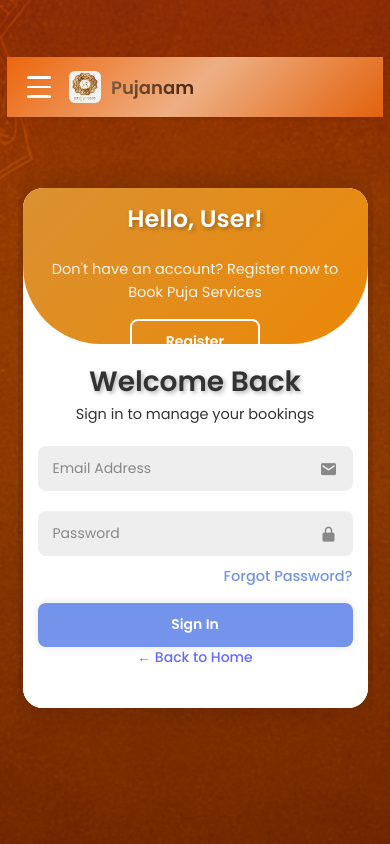
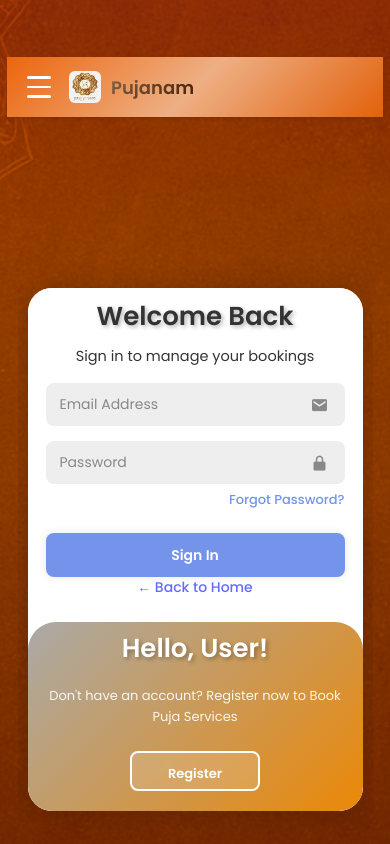
Before and after one commit to bhushan0919/Pujanam-Frontend, a React (Vite) app: page /user/login in a window 390 px wide. Shown: the top 844 px of the page. Built offline with nearby package versions, Linux system fonts and the light colour scheme; no server answers.

Commit message:
Responsive css added

```diff
--- a/src/styles/UserAuth.css
+++ b/src/styles/UserAuth.css
@@ -1,4 +1,4 @@
-/* ===== UserAuth.css - Combined Toggle Style ===== */
+/* ===== UserAuth.css - Fully Responsive Toggle Style ===== */
 @import url("https://fonts.googleapis.com/css2?family=Poppins:wght@400;500;600&display=swap");
 
 * {
@@ -15,7 +15,6 @@
   min-height: 100vh;
   min-height: 100dvh;
   padding: 80px 20px 20px;
-
   overflow-y: auto;
   overflow-x: hidden;
 }
@@ -243,7 +242,7 @@ form {
   left: -250%;
   width: 300%;
   height: 100%;
-  background: linear-gradient(135deg,#aaaaa7 0%, #eb8807 100%);
+  background: linear-gradient(135deg, #aaaaa7 0%, #eb8807 100%);
   border-radius: 150px;
   z-index: 2;
   transition: 1.8s ease-in-out;
@@ -328,9 +327,7 @@ form {
   to { transform: rotate(360deg); }
 }
 
-/* Responsive Design */
-
-/* Tablet Landscape */
+/* Base Responsive Adjustments */
 @media screen and (max-width: 900px) {
   .auth-container {
     width: 700px;
@@ -339,21 +336,8 @@ form {
     min-height: auto;
     max-height: 600px;
   }
-
-  .form-box {
-    padding: 30px;
-  }
-
-  .toggle-panel {
-    padding: 30px;
-  }
-
-  .toggle-panel h1 {
-    font-size: 30px;
-  }
 }
 
-/* Medium Tablet (≤ 750px) */
 @media screen and (max-width: 750px) {
   .auth-page {
     padding: 70px 15px 15px;
@@ -368,29 +352,13 @@ form {
     max-height: none;
     border-radius: 20px;
   }
-
-  .form-box {
-    padding: 25px;
-  }
-
-  .toggle-panel {
-    padding: 25px;
-  }
-
-  .toggle-panel h1 {
-    font-size: 28px;
-  }
-
-  .auth-container h1 {
-    font-size: 30px;
-  }
 }
 
-/* Mobile Styles */
+/* ===== FULLY REWRITTEN MOBILE STYLES ===== */
 @media screen and (max-width: 650px) {
   .auth-page {
-    padding: 60px 10px 10px;
-    align-items: flex-start;
+    padding: 20px 12px;
+    align-items: center;
     min-height: 100vh;
     min-height: 100dvh;
   }
@@ -398,116 +366,214 @@ form {
   .auth-container {
     width: 100%;
     max-width: 100%;
+    min-height: 560px;
     height: auto;
-    min-height: 580px;
     aspect-ratio: auto;
     max-height: none;
-    margin: 10px;
-    border-radius: 20px;
+    margin: 0;
+    border-radius: 28px;
+    /* No fixed height, let content determine */
+  }
+
+  /* Reset container active state for proper stacking */
+  .auth-container.active {
+    min-height: 600px;
+  }
+
+  /* Form Boxes - Stack Vertically */
+  .form-box {
+    position: relative;
+    width: 100%;
+    height: auto;
+    min-height: auto;
+    padding: 32px 24px;
+    right: 0 !important;
+    bottom: auto;
+    transition: none;
+    visibility: visible !important;
+    overflow-y: visible;
+  }
+
+  /* Hide register form by default, show only login */
+  .form-box.register {
+    display: none;
+  }
+
+  /* When active, hide login and show register */
+  .auth-container.active .form-box.login {
+    display: none;
+  }
+
+  .auth-container.active .form-box.register {
+    display: flex;
+  }
+
+  /* No more slide transitions on mobile - simpler stacking */
+
+  /* Toggle Box - becomes background accent at top */
+  .toggle-box {
+    position: relative;
+    height: auto;
+    min-height: 180px;
+    background: linear-gradient(135deg, #aaaaa7 0%, #eb8807 100%);
+    border-radius: 28px 28px 24px 24px;
+  }
+
+  .toggle-box::before {
+    display: none; /* Remove animated pseudo-element */
+  }
+
+  /* Toggle Panels - Now stacked at top */
+  .toggle-panel {
+    position: relative;
+    width: 100%;
+    height: auto;
+    padding: 28px 20px 24px;
+    transition: none;
+    opacity: 1;
+    visibility: visible;
+  }
+
+  /* Hide the inactive panel */
+  .toggle-panel.toggle-right {
+    display: none;
+  }
+
+  .auth-container.active .toggle-panel.toggle-left {
+    display: none;
+  }
+
+  .auth-container.active .toggle-panel.toggle-right {
+    display: flex;
+  }
+
+  /* Reset positioning for mobile panels */
+  .toggle-panel.toggle-left,
+  .toggle-panel.toggle-right,
+  .auth-container.active .toggle-panel.toggle-left,
+  .auth-container.active .toggle-panel.toggle-right {
+    left: auto;
+    right: auto;
+    top: auto;
+    bottom: auto;
+  }
+
+  /* Adjust typography for mobile */
+  .toggle-panel h1 {
+    font-size: 28px;
+    margin-bottom: 8px;
+  }
+
+  .toggle-panel p {
+    margin-bottom: 16px;
+    font-size: 14px;
+  }
+
+  .toggle-panel .btn {
+    width: 150px;
+    height: 44px;
+    background: rgba(255, 255, 255, 0.15);
+    backdrop-filter: blur(4px);
+  }
+
+  /* Form adjustments */
+  .form-box h1 {
+    font-size: 28px;
+    margin-bottom: 8px;
+  }
+
+  .input-box {
+    margin: 18px 0;
+  }
+
+  .input-box input {
+    padding: 12px 48px 12px 16px;
+    font-size: 15px;
+  }
+
+  .btn {
+    height: 48px;
+    font-size: 15px;
+    margin-top: 8px;
+  }
+
+  /* Add spacing between sections */
+  .auth-container {
+    display: flex;
+    flex-direction: column;
+  }
+
+  /* Ensure content doesn't overflow */
+  .form-box,
+  .toggle-panel {
+    flex-shrink: 0;
+  }
+
+  /* Improve social icons spacing */
+  .social-icons {
+    margin-top: 8px;
+    gap: 20px;
+  }
+
+  .social-icons a {
+    width: 42px;
+    height: 42px;
+    font-size: 22px;
+  }
+}
+
+/* Small Mobile Devices */
+@media screen and (max-width: 450px) {
+  .auth-page {
+    padding: 16px 10px;
+  }
+
+  .auth-container {
+    min-height: 520px;
+    border-radius: 24px;
+  }
+
+  .toggle-box {
+    min-height: 160px;
+  }
+
+  .toggle-panel {
+    padding: 22px 16px 20px;
+  }
+
+  .toggle-panel h1 {
+    font-size: 26px;
+  }
+
+  .toggle-panel p {
+    font-size: 13px;
+  }
+
+  .toggle-panel .btn {
+    width: 130px;
+    height: 40px;
+    font-size: 13px;
   }
 
   .form-box {
-    bottom: 0;
-    width: 100%;
-    height: 65%;
-    min-height: 400px;
-    padding: 30px 20px;
-    border-radius: 20px 20px 0 0;
-    overflow-y: auto;
+    padding: 24px 18px;
   }
 
-  .auth-container.active .form-box {
-    right: 0;
-    bottom: 35%;
-  }
-
-  .toggle-box::before {
-    left: 0;
-    top: -270%;
-    width: 100%;
-    height: 300%;
-    border-radius: 20vw;
-  }
-
-  .auth-container.active .toggle-box::before {
-    left: 0;
-    top: 65%;
-  }
-
-  .auth-container.active .toggle-panel.toggle-left {
-    left: 0;
-    top: -35%;
-  }
-
-  .toggle-panel {
-    width: 100%;
-    height: 35%;
-    min-height: 200px;
-    padding: 20px;
-  }
-
-  .toggle-panel.toggle-left {
-    top: 0;
-  }
-
-  .toggle-panel.toggle-right {
-    right: 0;
-    bottom: -35%;
-  }
-
-  .auth-container.active .toggle-panel.toggle-right {
-    bottom: 0;
-  }
-
-  .toggle-panel h1 {
-    font-size: 28px;
-  }
-
-  .toggle-panel p {
-    margin-bottom: 15px;
-  }
-
-  .toggle-panel .btn {
-    width: 140px;
-    height: 42px;
+  .form-box h1 {
+    font-size: 26px;
   }
 
   .input-box {
-    margin: 20px 0;
-  }
-}
-
-/* Small Mobile */
-@media screen and (max-width: 400px) {
-  .auth-page {
-    padding: 55px 5px 5px;
-  }
-
-  .auth-container {
-    margin: 5px;
-    min-height: 520px;
-  }
-
-  .form-box {
-    min-height: 370px;
-    padding: 20px 15px;
-  }
-
-  .form-box h1 {
-    font-size: 28px;
-  }
-
-  .toggle-panel h1 {
-    font-size: 24px;
+    margin: 15px 0;
   }
 
   .input-box input {
-    padding: 12px 45px 12px 15px;
+    padding: 11px 44px 11px 14px;
     font-size: 14px;
   }
 
   .input-box i {
-    right: 15px;
+    right: 16px;
     font-size: 18px;
   }
 
@@ -516,105 +582,185 @@ form {
     font-size: 14px;
   }
 
+  .forgot-link a {
+    font-size: 13px;
+  }
+
   .social-icons a {
-    width: 40px;
-    height: 40px;
+    width: 38px;
+    height: 38px;
     font-size: 20px;
+  }
+}
+
+/* Extra Small / Compact Phones */
+@media screen and (max-width: 360px) {
+  .auth-page {
+    padding: 12px 8px;
+  }
+
+  .auth-container {
+    min-height: 500px;
+    border-radius: 20px;
+  }
+
+  .toggle-box {
+    min-height: 140px;
+  }
+
+  .toggle-panel {
+    padding: 18px 14px 16px;
+  }
+
+  .toggle-panel h1 {
+    font-size: 24px;
+  }
+
+  .toggle-panel p {
+    font-size: 12px;
+    margin-bottom: 12px;
   }
 
   .toggle-panel .btn {
-    width: 130px;
-    height: 40px;
+    width: 120px;
+    height: 38px;
+    font-size: 12px;
+  }
+
+  .form-box {
+    padding: 20px 14px;
+  }
+
+  .form-box h1 {
+    font-size: 24px;
+  }
+
+  .input-box {
+    margin: 12px 0;
+  }
+
+  .input-box input {
+    padding: 10px 40px 10px 12px;
+    font-size: 13px;
+  }
+
+  .btn {
+    height: 42px;
+    font-size: 13px;
   }
 }
 
-/* Short screens — landscape phones / small tablets */
-@media screen and (max-height: 600px) and (min-width: 651px) {
+/* Landscape Mode on Mobile */
+@media screen and (max-width: 750px) and (orientation: landscape) {
   .auth-page {
-    padding-top: 60px;
-    align-items: flex-start;
+    padding: 12px;
+    align-items: center;
   }
 
   .auth-container {
-    aspect-ratio: auto;
-    height: auto;
-    min-height: 480px;
-    max-height: 95vh;
-    margin: 10px auto;
+    min-height: auto;
+    max-width: 500px;
   }
 
-  .form-box {
-    overflow-y: auto;
+  .toggle-box {
+    min-height: 130px;
   }
 
-  .input-box {
-    margin: 14px 0;
+  .toggle-panel {
+    padding: 16px;
   }
 
   .toggle-panel h1 {
-    font-size: 26px;
+    font-size: 22px;
+    margin-bottom: 4px;
   }
 
   .toggle-panel p {
     margin-bottom: 10px;
+    font-size: 12px;
+  }
+
+  .form-box {
+    padding: 20px;
+  }
+
+  .input-box {
+    margin: 12px 0;
+  }
+
+  .social-icons {
+    margin-top: 4px;
+  }
+
+  /* Shorter height adjustment */
+  .form-box,
+  .toggle-panel {
+    overflow-y: auto;
+    max-height: 70vh;
   }
 }
 
-/* Height-based adjustments for medium screens */
-@media screen and (max-height: 700px) and (min-width: 651px) {
-  .auth-container {
-    aspect-ratio: auto;
-    height: 580px;
-    min-height: auto;
-    max-height: 580px;
+/* Height-specific adjustments for very short screens */
+@media screen and (max-height: 580px) and (max-width: 650px) {
+  .auth-page {
+    padding: 10px;
+  }
+
+  .toggle-box {
+    min-height: 120px;
+  }
+
+  .toggle-panel {
+    padding: 12px;
+  }
+
+  .toggle-panel h1 {
+    font-size: 20px;
+  }
+
+  .form-box {
+    padding: 16px;
   }
 
   .input-box {
-    margin: 18px 0;
+    margin: 8px 0;
+  }
+
+  .btn {
+    margin-top: 4px;
+    height: 38px;
+  }
+
+  .social-icons {
+    gap: 12px;
+    margin-top: 8px;
+  }
+}
+
+/* Tablet Landscape (651px - 900px) */
+@media screen and (min-width: 651px) and (max-width: 900px) {
+  .auth-page {
+    padding: 40px 20px;
+  }
+
+  .auth-container {
+    width: 100%;
+    max-width: 720px;
+    height: auto;
+    min-height: 540px;
+    aspect-ratio: auto;
+  }
+
+  .form-box {
+    padding: 36px 30px;
+  }
+
+  .toggle-panel {
+    padding: 36px 24px;
   }
 
   .toggle-panel h1 {
-    font-size: 30px;
-  }
-}
-
-/* Very short landscape */
-@media screen and (max-height: 500px) {
-  .auth-page {
-    padding-top: 50px;
-    align-items: flex-start;
-    min-height: auto;
-    height: auto;
-  }
-
-  .auth-container {
-    min-height: 400px;
-    height: auto;
-    max-height: none;
-    margin: 5px auto;
-    border-radius: 15px;
-  }
-
-  .form-box {
-    padding: 15px 20px;
-    min-height: auto;
-  }
-
-  .input-box {
-    margin: 10px 0;
-  }
-
-  .toggle-panel {
-    padding: 15px;
-  }
-
-  .toggle-panel h1 {
-    font-size: 22px;
-    margin-bottom: 5px;
-  }
-
-  .toggle-panel p {
-    margin-bottom: 8px;
+    font-size: 32px;
   }
 }
 
@@ -673,14 +819,15 @@ form {
 
 /* Reduced Motion */
 @media (prefers-reduced-motion: reduce) {
+  *,
   .form-box,
   .toggle-box::before,
   .toggle-panel,
   .btn,
   .input-box input,
   .social-icons a {
-    transition: none;
-    animation: none;
+    transition: none !important;
+    animation: none !important;
   }
 }
 
@@ -732,7 +879,7 @@ form {
 }
 
 /* ============================================
-   FORGOT PASSWORD PAGE STYLES
+   FORGOT PASSWORD PAGE STYLES (Mobile Optimized)
    ============================================ */
 
 /* Steps Indicator */
@@ -794,6 +941,22 @@ form {
   color: #999;
 }
 
+@media (max-width: 480px) {
+  .step span {
+    width: 34px;
+    height: 34px;
+    font-size: 14px;
+  }
+
+  .step {
+    font-size: 10px;
+  }
+
+  .steps-indicator::before {
+    top: 17px;
+  }
+}
+
 /* Auth Success Message */
 .auth-success {
   background: #d4edda;
@@ -838,12 +1001,7 @@ form {
   transition: color 0.3s;
 }
 
-.forgot-password-link a:hover {
-  color: #5a67d8;
-  text-decoration: underline;
-}
-
-/* Reset Code Input - Special Styling */
+/* Reset Code Input */
 input[type="text"][maxlength="6"] {
   font-size: 24px;
   text-align: center;
@@ -852,34 +1010,19 @@ input[type="text"][maxlength="6"] {
   font-weight: bold;
 }
 
-/* Small Helper Text */
+@media (max-width: 480px) {
+  input[type="text"][maxlength="6"] {
+    font-size: 18px;
+    letter-spacing: 6px;
+  }
+}
+
+/* Form Group */
 .form-group small {
   display: block;
   margin-top: 5px;
   color: #666;
   font-size: 12px;
-}
-
-/* Responsive Design for Forgot Password */
-@media (max-width: 480px) {
-  .step span {
-    width: 32px;
-    height: 32px;
-    font-size: 12px;
-  }
-
-  .step {
-    font-size: 10px;
-  }
-
-  .steps-indicator::before {
-    top: 16px;
-  }
-
-  input[type="text"][maxlength="6"] {
-    font-size: 18px;
-    letter-spacing: 4px;
-  }
 }
 
 /* Verification Code Container */
@@ -897,16 +1040,24 @@ input[type="text"][maxlength="6"] {
 }
 
 .verification-code {
-  font-size: 48px;
+  font-size: 42px;
   font-weight: bold;
-  letter-spacing: 12px;
+  letter-spacing: 10px;
   color: #4CAF50;
   font-family: monospace;
   background: white;
-  padding: 15px;
+  padding: 12px;
   border-radius: 8px;
   display: inline-block;
   box-shadow: 0 2px 10px rgba(0,0,0,0.1);
+}
+
+@media (max-width: 480px) {
+  .verification-code {
+    font-size: 28px;
+    letter-spacing: 6px;
+    padding: 8px;
+  }
 }
 
 .code-expiry {
@@ -915,7 +1066,7 @@ input[type="text"][maxlength="6"] {
   margin-top: 10px;
 }
 
-/* Resend Code Button */
+/* Resend Button */
 .resend-btn {
   background: none;
   border: none;
@@ -924,10 +1075,6 @@ input[type="text"][maxlength="6"] {
   font-size: 14px;
   margin-top: 15px;
   text-decoration: underline;
-}
-
-.resend-btn:hover:not(:disabled) {
-  color: #5a67d8;
 }
 
 .resend-btn:disabled {
@@ -943,7 +1090,7 @@ input[type="text"][maxlength="6"] {
   margin-top: 8px;
 }
 
-/* Loading Overlay for Forgot Password */
+/* Loading Overlay */
 .loading-overlay {
   position: absolute;
   top: 0;
@@ -958,7 +1105,7 @@ input[type="text"][maxlength="6"] {
   z-index: 10;
 }
 
-/* Password Strength Indicator (Optional) */
+/* Password Strength Indicator */
 .password-strength {
   height: 4px;
   border-radius: 2px;
```
